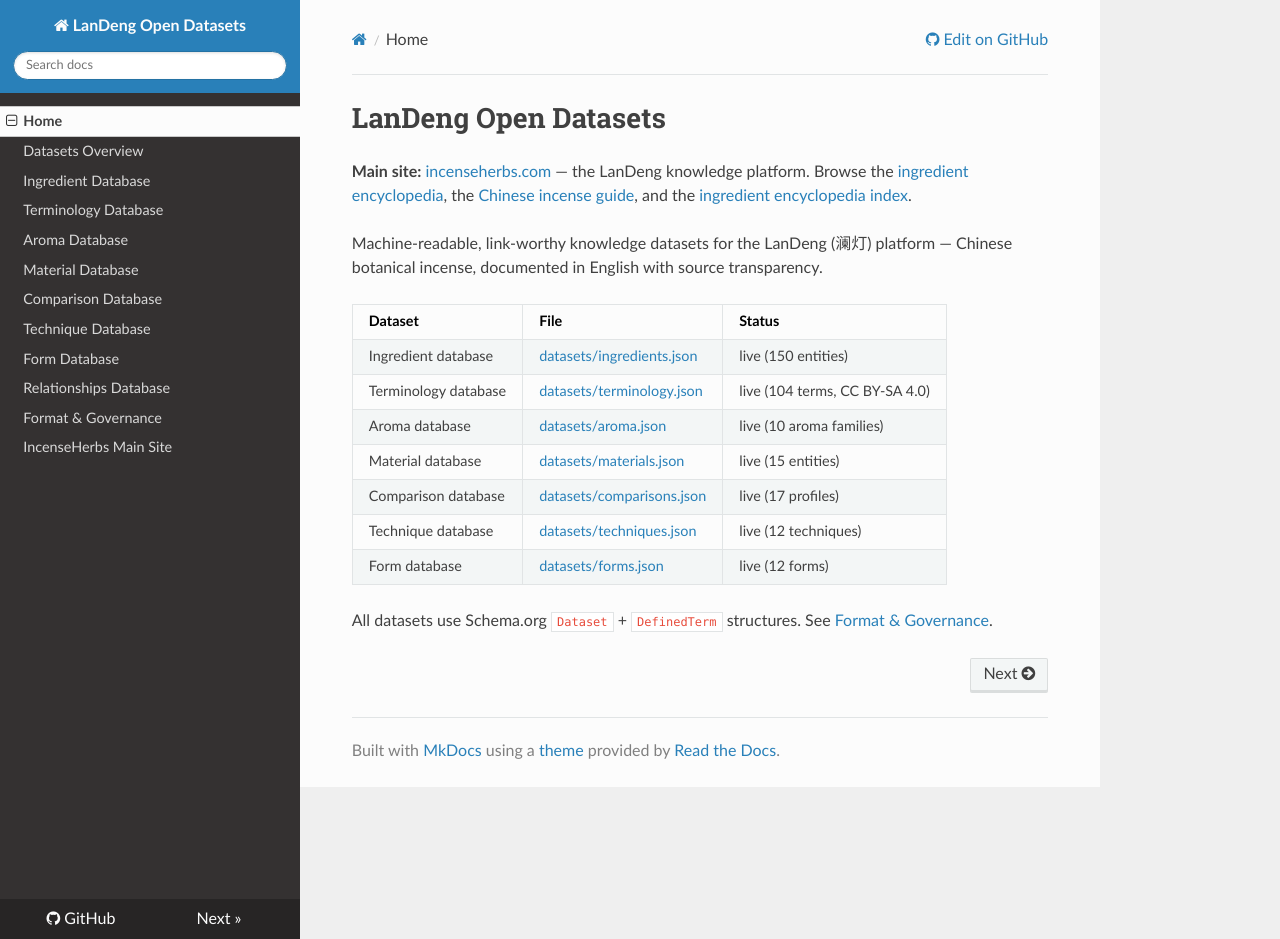
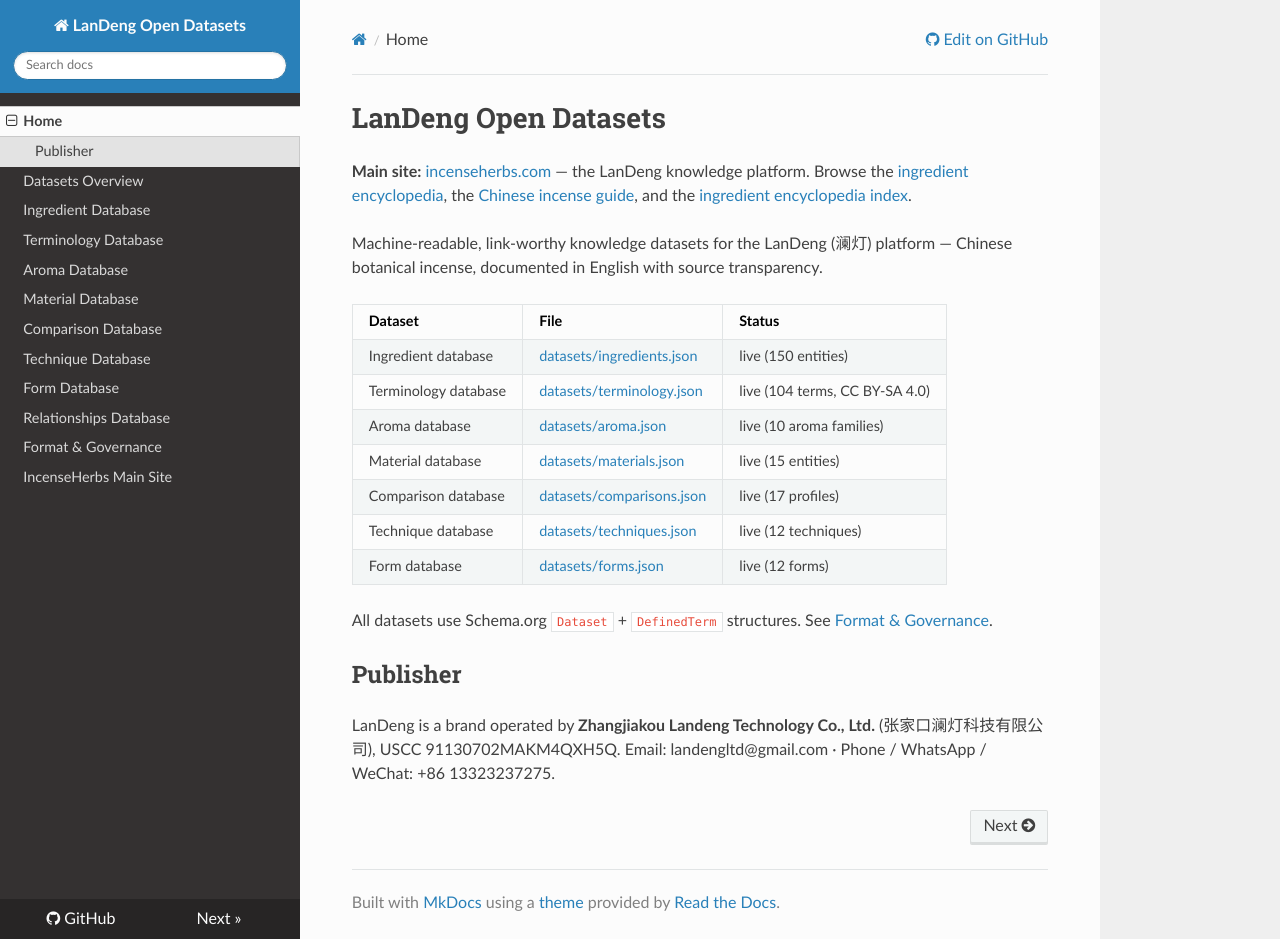
Before and after one commit to martinxionbiotech-max/data-landeng, an MkDocs documentation site: the page built from docs/index.md, in a window 1280 px wide and 939 px high. Built offline with MkDocs 1.6.1, drawn with Linux system fonts in a browser that asks for light colours; nearby versions of some CDN libraries.

Commit message:
feat(eeat): set publisher to Zhangjiakou Landeng Technology Co., Ltd.
- 8 datasets: publisher → Organization (name = company legal name), dateModified 2026-09-27
- README + docs/index: add company identity section (EN/ZH/USCC/address/email/phone)

```diff
--- a/docs/index.md
+++ b/docs/index.md
@@ -15,3 +15,7 @@
 | Form database | [datasets/forms.json](https://data.incenseherbs.com/datasets/forms.json) | live (12 forms) |
 
 All datasets use Schema.org `Dataset` + `DefinedTerm` structures. See [Format & Governance](format.md).
+
+## Publisher
+
+LanDeng is a brand operated by **Zhangjiakou Landeng Technology Co., Ltd.** (张家口澜灯科技有限公司), USCC 91130702MAKM4QXH5Q. Email: landengltd@gmail.com · Phone / WhatsApp / WeChat: +86 13323237275.
```
Also changed, not shown: README.md (+11 -0 lines), 8 other files.
